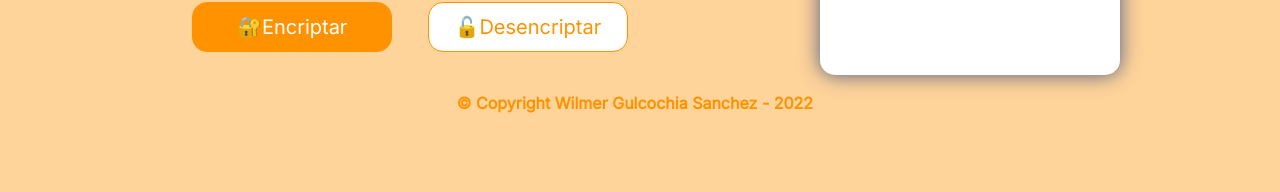
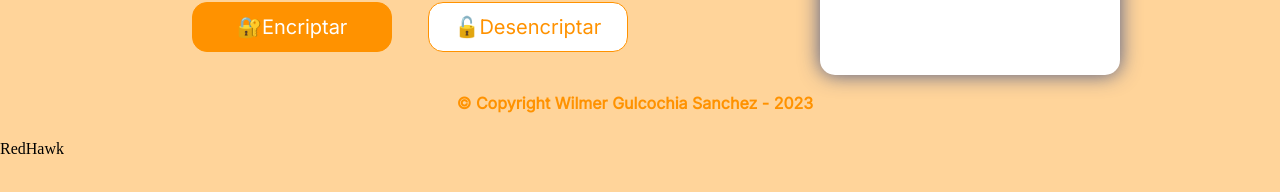
Before and after one commit to mysterio-wil/Challenge-ONE-Encriptador-de-texto, a plain HTML site: page index.html in a window 1280 px wide. Shown: the part 502-694 px from the top of the page. Drawn offline with Linux system fonts and the light colour scheme.

Commit message:
se agregó un texto en el footer

```diff
--- a/index.html
+++ b/index.html
@@ -43,7 +43,9 @@
     </main>
     <script src="encrypter.js"></script>
     <footer>
-        <p class="footer">&copy Copyright Wilmer Gulcochia Sanchez - 2022</p>
+        <p class="footer">&copy Copyright Wilmer Gulcochia Sanchez - 2023</p>
+        <p class="footer2">RedHawk</p>
+
     </footer>
 </body>
 
```
